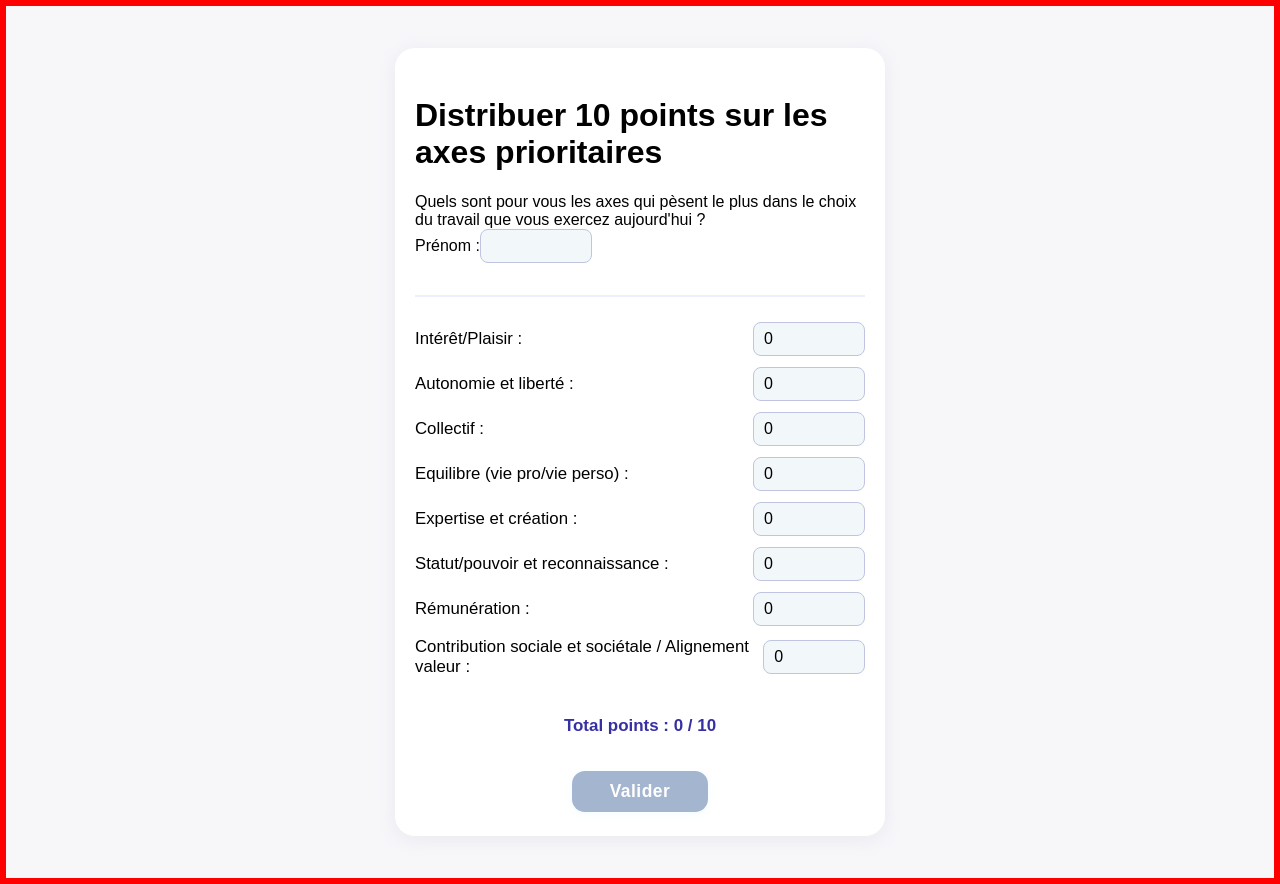
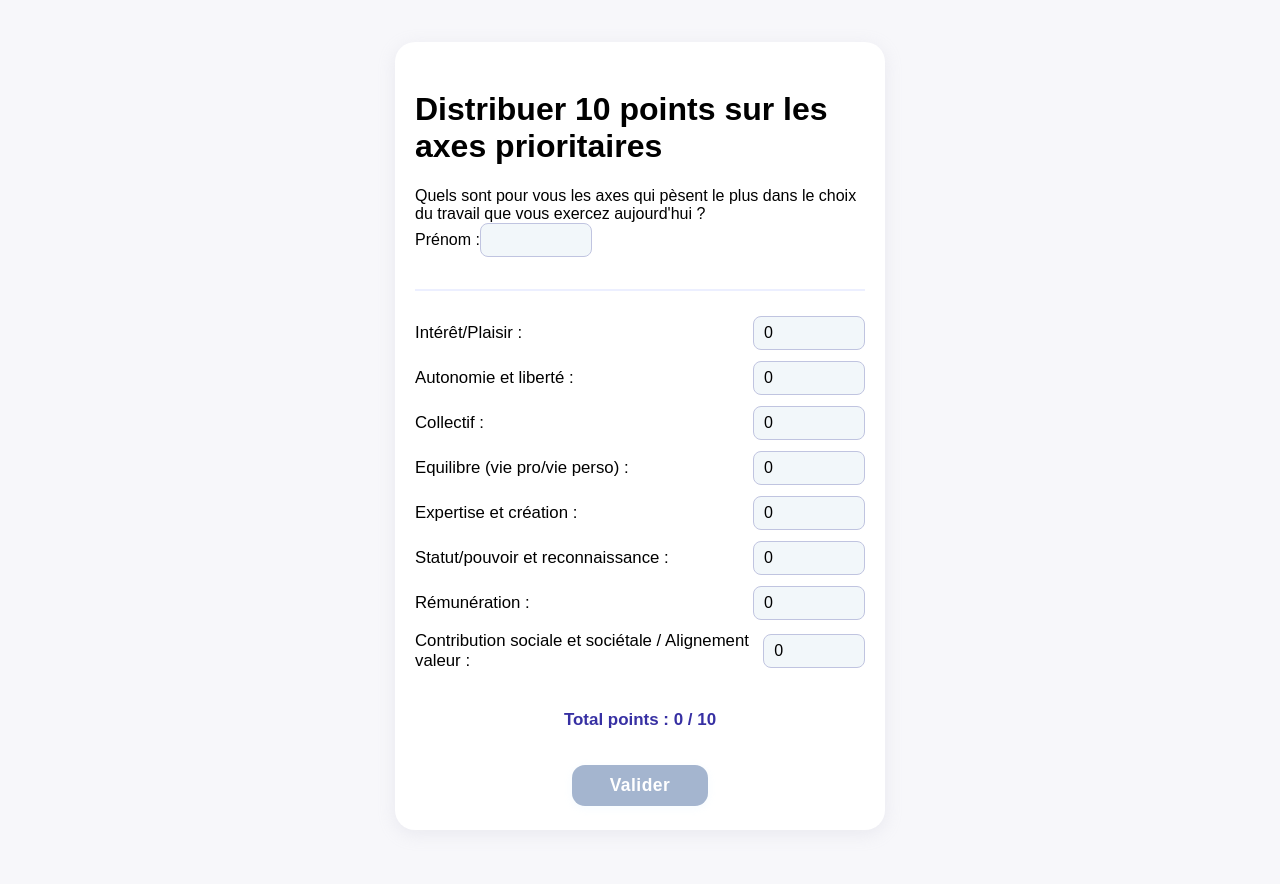
Before and after one commit to davidgateau/Questionnaire-2, a Next.js app: page / in a window 1280 px wide. Built offline with nearby package versions, Linux system fonts and the light colour scheme; no server answers.

Commit message:
Update globals.css

```diff
--- a/app/globals.css
+++ b/app/globals.css
@@ -1,4 +1,4 @@
-body { border: 6px solid red !important; }
+
 body {
   background: #f7f7fa;
   margin: 0;
```
